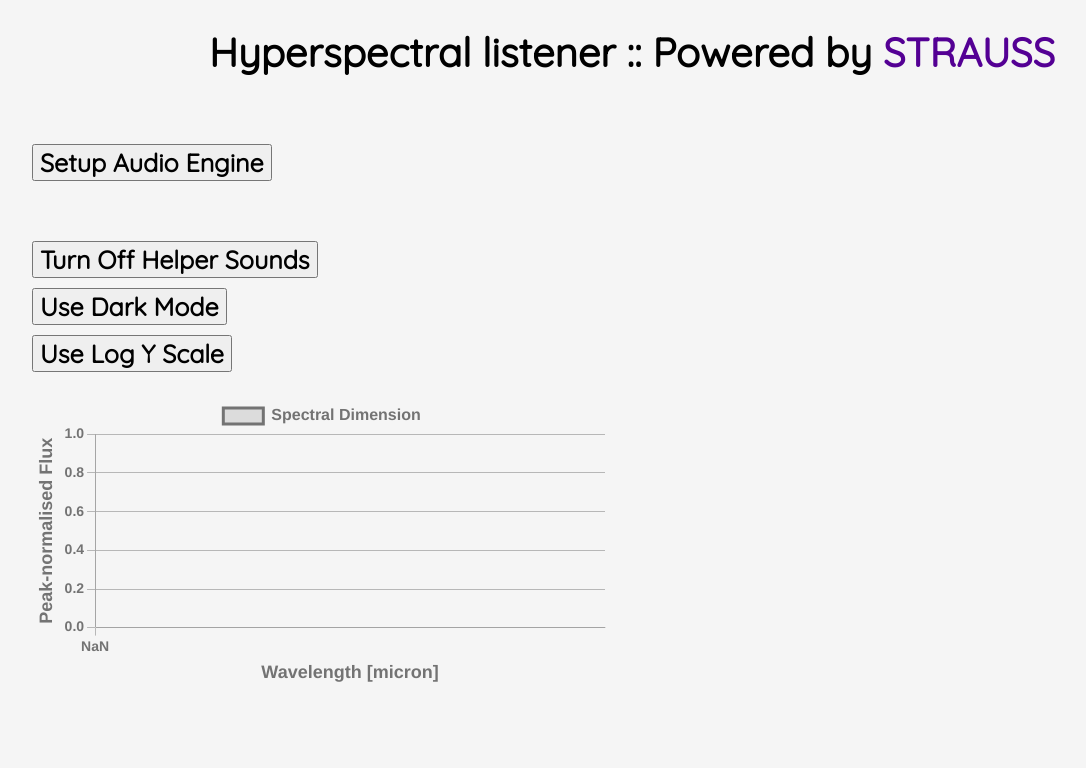
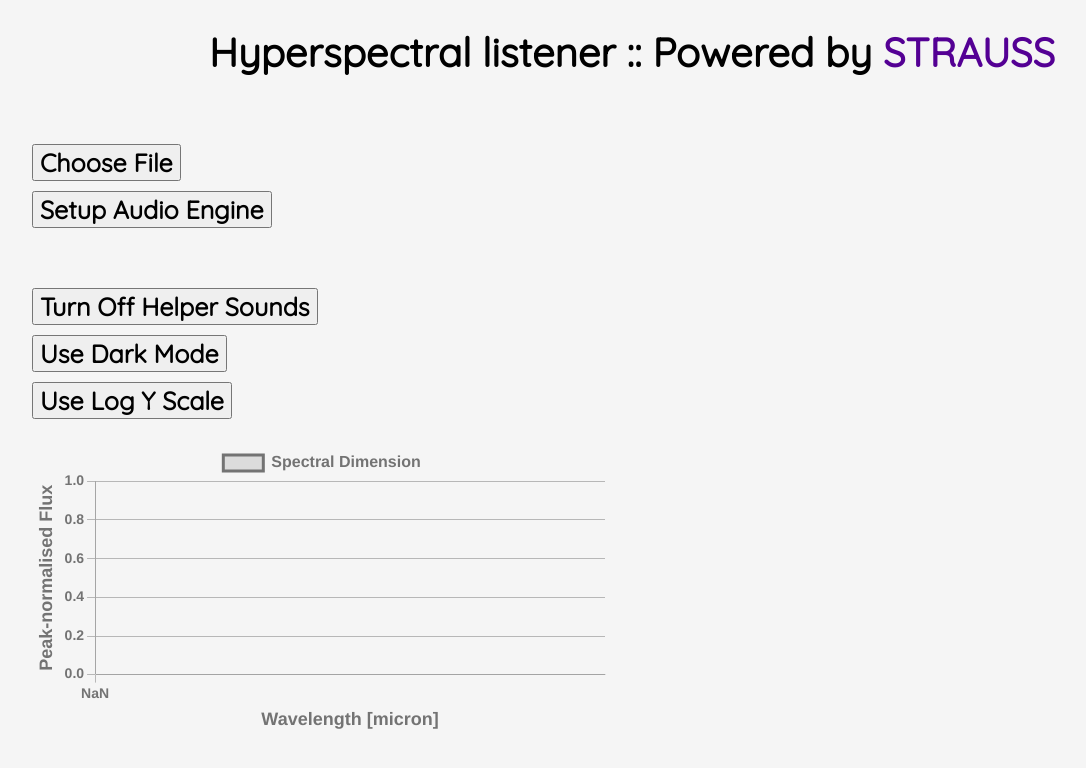
Before and after one commit to james-trayford/ifu-listener, a Flask app: template listener-app/templates/new.html in a window 1280 px wide. Shown: the top 768 px of the page, without its empty margins (8-1094 px from the left). Run offline with Flask 3, Linux system fonts and the light colour scheme; the template is opened without the code that fills it, so the values that code supplies are empty.

Commit message:
Allow user to select datacube

```diff
--- a/listener-app/app.py
+++ b/listener-app/app.py
@@ -1,14 +1,28 @@
-from flask import Flask, render_template
+from flask import Flask, request, render_template, redirect, url_for
+from render_soundgrid import make_grid
 import math
+import os
+
+upload_folder = './DataCubes'
 
 app = Flask(__name__)
 
-@app.route('/')
-def index():
+@app.route('/', methods=['GET', 'POST'])
+def select_datacube():
     nspaxel = sum(1 for _ in open('static/pixcols.csv'))
     nside = math.isqrt(nspaxel)
     metadata = {'nside': nside}
-    return render_template('new.html',metadata=metadata)
+    if request.method == 'POST':
+        filename = request.form['filename']
+#        filename = request.files['file']
+        fname = os.path.join(upload_folder, filename)
+        make_grid(fname)
+        nspaxel = sum(1 for _ in open('static/pixcols.csv'))
+        nside = math.isqrt(nspaxel)
+        metadata = {'nside': nside}
+        return redirect(url_for('select_datacube', metadata=metadata))
+    else:
+        return render_template('select_datacube.html', metadata=metadata)
 
 if __name__ == '__main__':
-    app.run(debug=True)
+    app.run(debug=True, use_reloader=True)
--- a/listener-app/render_soundgrid.py
+++ b/listener-app/render_soundgrid.py
@@ -16,6 +16,7 @@
 import numpy as np
 import astropy.io.fits as pyfits
 import glob
+import sys
 
 # which channel do we want to use (1,2,3 or 4)?
 ch = 2
@@ -57,114 +58,120 @@
     sh = shape[0],host.shape[0]//shape[0],shape[1],host.shape[1]//shape[1], host.shape[-1]
     return host.reshape(sh).mean(-2).mean(1).T
 
-#fname = f'DataCubes/NGC7319_nucleus_MIRI_MRS/JWST/*ch{ch}*/*.fits'
-#fname = f'DataCubes/J1316+1753_240222.fits'
-fname = f'DataCubes/Level3_ch1-long_s3d.fits'
+def make_grid(fname):
 
-for f in glob.glob(fname):
+    if not glob.glob(fname):
+        print('No such file!')
+    for f in glob.glob(fname):
 
-    t0 = time.time()
-    data, header = pyfits.getdata(f, header=True)
+        t0 = time.time()
+        data, header = pyfits.getdata(f, header=True)
 
-    data[np.isnan(data)] = 0.
-    wlens = np.linspace(header['CRVAL3'], (header['NAXIS3']-1)*header['CDELT3']+header['CRVAL3'], header['NAXIS3'])
-    # # data = data[2100:2230]
-    # data = data[700:900]
+        data[np.isnan(data)] = 0.
+        wlens = np.linspace(header['CRVAL3'], (header['NAXIS3']-1)*header['CDELT3']+header['CRVAL3'], header['NAXIS3'])
+        # # data = data[2100:2230]
+        # data = data[700:900]
 
-    lidx = 750
-    ridx = 785
+        lidx = 750
+        ridx = 785
 
-    data = data[lidx:ridx]
-    wlens = wlens[lidx:ridx]
-    #data = data[300:900]
+        data = data[lidx:ridx]
+        wlens = wlens[lidx:ridx]
+        #data = data[300:900]
 
-    print(data.shape, header['CDELT3'], header['CRVAL3'])
-    # plt.plot(data.sum(axis=-1).sum(axis=-1))
-    # plt.show()
-    # data = dsamp_ifu(data,2)
+        print(data.shape, header['CDELT3'], header['CRVAL3'])
+        # plt.plot(data.sum(axis=-1).sum(axis=-1))
+        # plt.show()
+        # data = dsamp_ifu(data,2)
 
-    maxpos = np.unravel_index(np.argmax(data.sum(0)), data.shape[1:])
+        maxpos = np.unravel_index(np.argmax(data.sum(0)), data.shape[1:])
 
 
-    r_cen = maxpos[::-1]
-    r_cen = (data.shape[1]//2, data.shape[2]//2)
-    print(r_cen)
+        r_cen = maxpos[::-1]
+        r_cen = (data.shape[1]//2, data.shape[2]//2)
+        print(r_cen)
 
-    #wlens = np.linspace(1000,5000,data.shape[0])
-    ap = 17
-    censel = data[:,r_cen[1]-ap:r_cen[1]+ap,r_cen[0]-ap:r_cen[0]+ap]
-    censel = data[:, 3:-3, :]
-    print(censel)
-    censel = np.rot90(censel, k =3, axes=(1,2))
-    print(censel)
-    # plt.imshow(np.clip(censel.sum(0), 0, np.percentile(censel.sum(0), 99))**vcontrast)
-    vols = np.clip(censel.sum(0), 0, np.percentile(censel.sum(0), 99))**vcontrast
-    vols[np.isnan(vols)] = 0
-    vols /= vols.max()
-    print(vols)
-    # plt.show()
-    nsamp = int(48000 * 0.1 // 1)
-    fade = np.linspace(0.,1.,nsamp)
+        #wlens = np.linspace(1000,5000,data.shape[0])
+        ap = 12
+        censel = data[:,r_cen[1]-ap:r_cen[1]+ap,r_cen[0]-ap:r_cen[0]+ap]
+        #censel = data[:, 3:-3, :]
+        print(censel)
+        censel = np.rot90(censel, k =3, axes=(1,2))
+        print(censel)
+        # plt.imshow(np.clip(censel.sum(0), 0, np.percentile(censel.sum(0), 99))**vcontrast)
+        vols = np.clip(censel.sum(0), 0, np.percentile(censel.sum(0), 99))**vcontrast
+        vols[np.isnan(vols)] = 0
+        vols /= vols.max()
+        print(vols)
+        # plt.show()
+        nsamp = int(48000 * 0.1 // 1)
+        fade = np.linspace(0.,1.,nsamp)
 
-    t1 = time.time()
+        t1 = time.time()
 
-    print(f"setup {t1-t0:.2f} s")
+        print(f"setup {t1-t0:.2f} s")
 
-    pixcol = []
-    plt.figure(figsize=(16,16))
+        pixcol = []
+        plt.figure(figsize=(16,16))
 
-    spec = np.zeros((wlens.size, censel.shape[1]*censel.shape[2]))
+        spec = np.zeros((wlens.size, censel.shape[1]*censel.shape[2]))
 
-    for i in range(censel.shape[1]):
-        for j in range(censel.shape[2]):
-            # plt.subplot2grid((ap*2,ap*2), (i,j))
-            # plt.plot(wlens,censel[:,i,j])
-            # plt.axis('off')
-            cont_avg = get_continuum(wlens, censel[:,i,j], 2)
-            consub = censel[:,i,j]-np.percentile(censel[:,i,j], 50)
-            consub[consub < consub.max()*0.18] = 0.#0.15
-            # consub[consub < 0] = 0.
-            pars = {'spectrum':[consub[::-1]**acontrast], 'pitch':[1]}
-            # pars = {'spectrum':[(consub[::-1] == consub[::-1].max()).astype(float)], 'pitch':[1]}
-            spec[:, i*censel.shape[1]+j] = pars['spectrum'][0][::-1]
-            sources = Objects(pars.keys())
-            sources.fromdict(pars)
-            sources.apply_mapping_functions()
-            soni = Sonification(score, sources, generator, system)
-            soni.render()
-            print(vols[i,j])
-            soni.save(f'static/audio/snd_{i}_{j}.wav', master_volume=vols[i,j]**1.3)
-            pixcol.append(plt.cm.magma(vols[i,j])[:-1])
-            # plt.plot(wlens, consub)
-            wave = wav.read(f'static/audio/snd_{i}_{j}.wav')
-            if i ==150 and j == 150:
-                plt.close()
-                print(list(pars['spectrum'][0]))
-                plt.plot(pars['spectrum'][0])
-                plt.show()
-            cwave = np.array(wave.data[:-nsamp], dtype='float64')[:,0]
-            cwave[:nsamp] *= fade
-            cwave[:nsamp] += np.array(wave.data[-nsamp:], dtype='float64')[:,0] * fade[::-1]
-            # plt.plot(cwave[:nsamp])
-            # plt.plot(cwave[::-1][:nsamp])
-            # plt.show()
-            mx = 2**31 -1
-            wavfile.write(f'static/audio/snd_{i}_{j}.wav', 48000, cwave.astype('int32'))
-            # plt.semilogy()
-    t2 = time.time()
-    print(f"setup {t2-t1:.2f} s")
+        for i in range(censel.shape[1]):
+            for j in range(censel.shape[2]):
+                # plt.subplot2grid((ap*2,ap*2), (i,j))
+                # plt.plot(wlens,censel[:,i,j])
+                # plt.axis('off')
+                cont_avg = get_continuum(wlens, censel[:,i,j], 2)
+                consub = censel[:,i,j]-np.percentile(censel[:,i,j], 50)
+                consub[consub < consub.max()*0.18] = 0.#0.15
+                # consub[consub < 0] = 0.
+                pars = {'spectrum':[consub[::-1]**acontrast], 'pitch':[1]}
+                # pars = {'spectrum':[(consub[::-1] == consub[::-1].max()).astype(float)], 'pitch':[1]}
+                spec[:, i*censel.shape[1]+j] = pars['spectrum'][0][::-1]
+                sources = Objects(pars.keys())
+                sources.fromdict(pars)
+                sources.apply_mapping_functions()
+                soni = Sonification(score, sources, generator, system)
+                soni.render()
+                print(vols[i,j])
+                soni.save(f'static/audio/snd_{i}_{j}.wav', master_volume=vols[i,j]**1.3)
+                pixcol.append(plt.cm.magma(vols[i,j])[:-1])
+                # plt.plot(wlens, consub)
+                wave = wav.read(f'static/audio/snd_{i}_{j}.wav')
+                if i ==150 and j == 150:
+                    plt.close()
+                    print(list(pars['spectrum'][0]))
+                    plt.plot(pars['spectrum'][0])
+                    plt.show()
+                cwave = np.array(wave.data[:-nsamp], dtype='float64')[:,0]
+                cwave[:nsamp] *= fade
+                cwave[:nsamp] += np.array(wave.data[-nsamp:], dtype='float64')[:,0] * fade[::-1]
+                # plt.plot(cwave[:nsamp])
+                # plt.plot(cwave[::-1][:nsamp])
+                # plt.show()
+                mx = 2**31 -1
+                wavfile.write(f'static/audio/snd_{i}_{j}.wav', 48000, cwave.astype('int32'))
+                # plt.semilogy()
+        t2 = time.time()
+        print(f"setup {t2-t1:.2f} s")
 
-    intspec = spec.sum(axis=-1)
+        intspec = spec.sum(axis=-1)
 
-    outspec = np.clip((spec.T/spec.max()), 1e-3, 1)
-    # outspec = np.log10(np.clip(outspec)
+        outspec = np.clip((spec.T/spec.max()), 1e-3, 1)
+        # outspec = np.log10(np.clip(outspec)
 
-    np.savetxt('static/pixcols.csv', (np.row_stack(pixcol)*255).astype(int), delimiter=',', fmt='%d')
-    np.savetxt('static/wlens.csv', wlens, delimiter=',', fmt='%e')
-    np.savetxt('static/spec.csv', np.row_stack([wlens,outspec]), delimiter=',', fmt='%e')
-    # plt.show()
+        np.savetxt('static/pixcols.csv', (np.row_stack(pixcol)*255).astype(int), delimiter=',', fmt='%d')
+        np.savetxt('static/wlens.csv', wlens, delimiter=',', fmt='%e')
+        np.savetxt('static/spec.csv', np.row_stack([wlens,outspec]), delimiter=',', fmt='%e')
+        # plt.show()
 
-    # plt.title(f'Average Spectrum for Channel {ch} Data Cube')
-    # plt.plot(wlens,data.mean(-1).mean(-1))
+        # plt.title(f'Average Spectrum for Channel {ch} Data Cube')
+        # plt.plot(wlens,data.mean(-1).mean(-1))
 
-    plt.xlabel(header['CUNIT3'])
+        plt.xlabel(header['CUNIT3'])
+
+if __name__ == "__main__":
+    #fname = f'DataCubes/NGC7319_nucleus_MIRI_MRS/JWST/*ch{ch}*/*.fits'
+    #fname = f'DataCubes/J1316+1753_240222.fits'
+    fname = f'DataCubes/Level3_ch1-long_s3d.fits'
+    make_grid(fname)
--- a/listener-app/static/css/style.css
+++ b/listener-app/static/css/style.css
@@ -74,6 +74,15 @@
   margin-bottom: 10px;
 }
 
+#datacubebutton {
+  font-family: 'Quicksand', sans-serif;
+  font-size: 25px;
+  font-weight: bold;
+  text-decoration: none;
+  grid-area: sidebar;
+  margin-bottom: 10px;
+}
+
 #mycanvas {
   grid-area: main;
   display:inline-block;
--- a/listener-app/templates/new.html
+++ b/listener-app/templates/new.html
@@ -25,6 +25,8 @@
       <div class="grid">
       <h1> Hyperspectral listener :: Powered by <a href="https://www.audiouniverse.org/research/strauss" target="_blank">STRAUSS</a></h1>
         <div class="sidebar">
+          <input type="file" class="file" id="datacubefile" style="display: none;" onchange="fileSelected(this)"/>
+          <input type="button" class="file" id="datacubebutton" onclick="openAttachment()" value="Choose File"/> <br />
           <button class="setup-context"> Setup Audio Engine</button> <br />
           <p><br /></p>
           <p>
@@ -37,7 +39,7 @@
             <canvas id="myChart" aria-label="Dynamic line chart showing peak-normalised flux as a function of wavelength." role="img"></canvas>
           </div>
         </div>
-        <div class="sidebar">
+        <div class="main">
             <canvas id='mycanvas' aria-label="2D image. Click and hold mouse to hear spectrum for each pixel." role="main">
             </canvas>
           </div>
```
Also changed, not shown: listener-app/static/js/main.js (+15 -0 lines).
